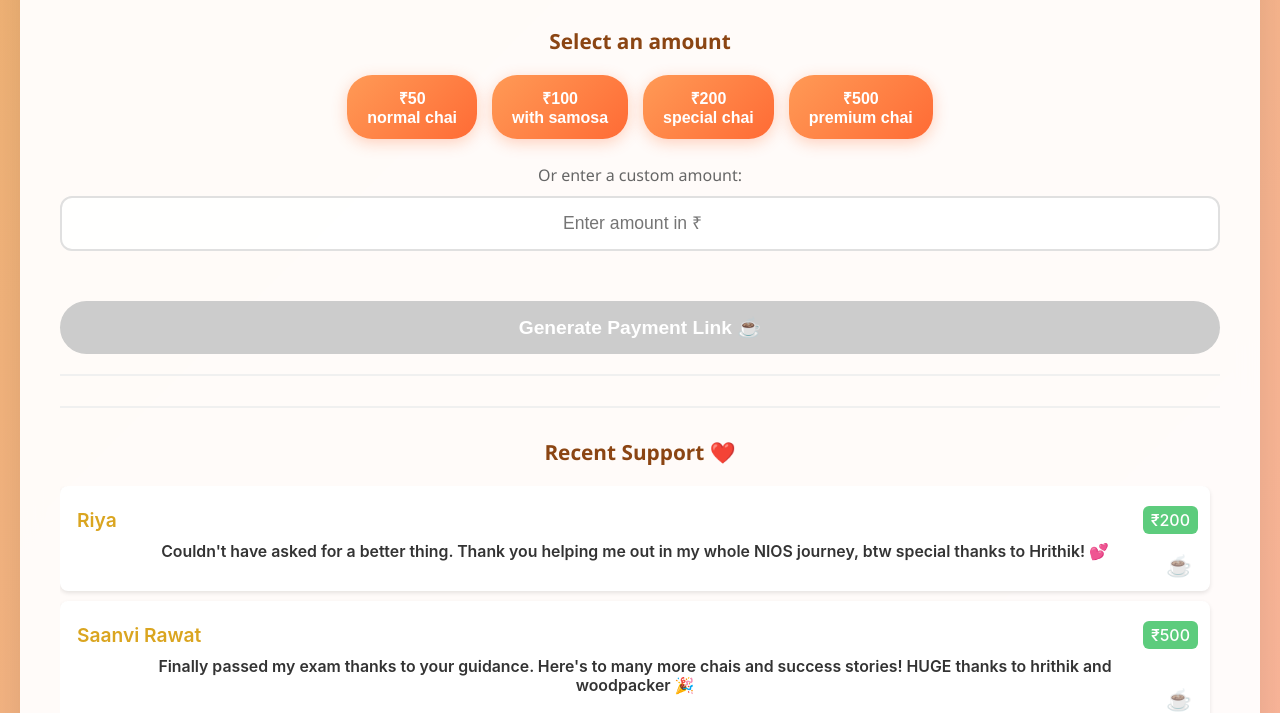
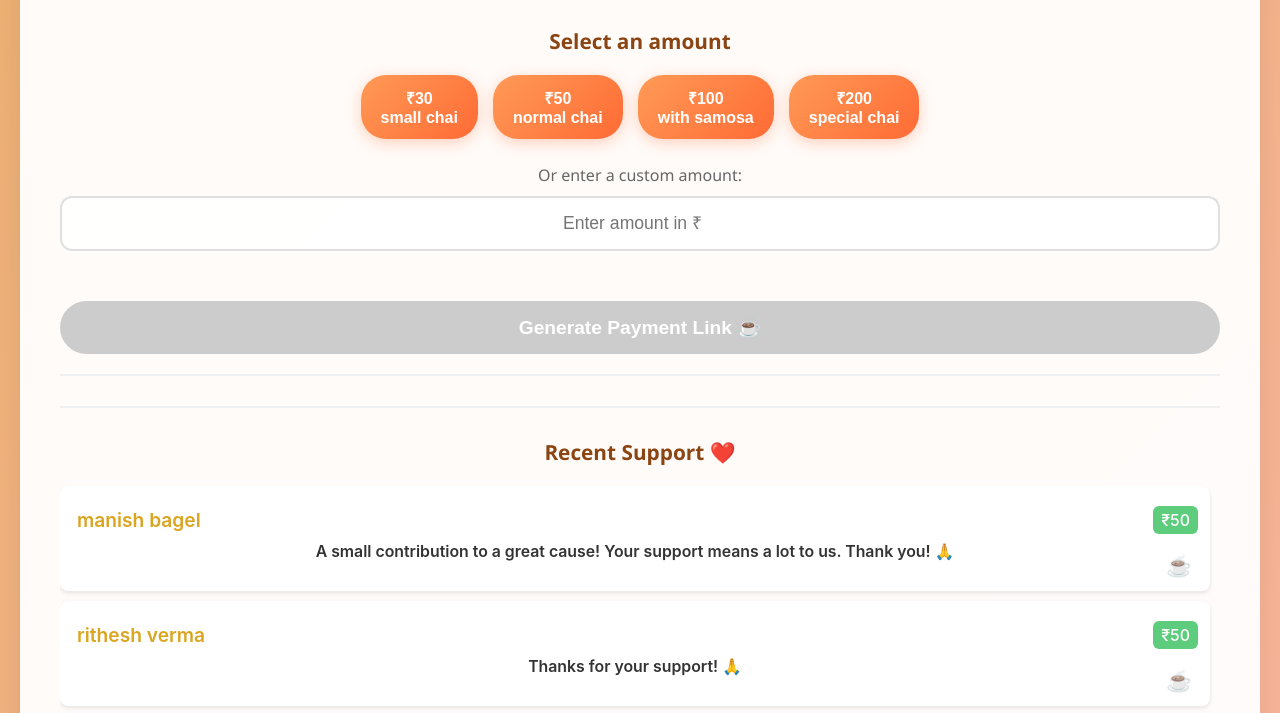
Before and after one commit to 123-4sachi/NIOS-Unofficial-buy-us-chai-page, a plain HTML site: page index.html in a window 1280 px wide. Shown: the part 245-958 px from the top of the page. Drawn offline with nearby package versions, Linux system fonts and the light colour scheme.

Commit message:
change some pricing

```diff
--- a/index.html
+++ b/index.html
@@ -32,10 +32,10 @@
             <h3 class="amount-title">Select an amount</h3>
             <!-- Preset donation amount buttons -->
             <div class="preset-amounts">
+                <button class="amount-btn" data-amount="30">₹30 <br> small chai</button></button>
                 <button class="amount-btn" data-amount="50">₹50 <br> normal chai </button>
                 <button class="amount-btn" data-amount="100">₹100 <br> with samosa</button>
                 <button class="amount-btn" data-amount="200">₹200 <br> special chai</button>
-                <button class="amount-btn" data-amount="500">₹500 <br> premium chai</button>
             </div>
             <!-- Custom donation amount input -->
             <div class="custom-amount">
@@ -83,7 +83,7 @@
 
         <!-- Footer credit -->
         <footer class="footer-credit">
-            made by <a href="https://github.com/123-4sachi" target="_blank" rel="noopener">123-4sachi</a>
+            made by <a href="https://github.com/123-4sachi" target="_blank" rel="noopener">hrithik</a>
         </footer>
     </div>
 
--- a/script.js
+++ b/script.js
@@ -127,6 +127,18 @@ function generateTransactionId() {
 // --- Fake donations data (replace with real data if available) ---
 const fakeDonations = [
     {
+        name: "manish bagel",
+        amount: 50,
+        message: "A small contribution to a great cause! Your support means a lot to us. Thank you! 🙏",
+        time: ""
+    },
+    {
+        name: "rithesh verma",
+        amount: 50,
+        message: "Thanks for your support! 🙏",
+        time: ""
+    },
+    {
         name: "Riya",
         amount: 200,
         message: "Couldn't have asked for a better thing. Thank you helping me out in my whole NIOS journey, btw special thanks to Hrithik! 💕",
@@ -155,19 +167,8 @@ const fakeDonations = [
         amount: 100,
         message: " Keep up the amazing work.  chai is well deserved! btw Hrithik is my goat ",
         time: ""
-    },
-    {
-        name: "deepanshi",
-        amount: 30,
-        message: " thanks for all the help, you guys are the best! Keep up the amazing work.  chai is well deserved! ",
-        time: ""
-    },
-    {
-        name: "ajay",
-        amount: 300,
-        message: "special thanks to woodpacker he helped me a lot in my journey, THANK YOU!",
-        time: ""
-    },
+    }
+
 
 
 ];
```
